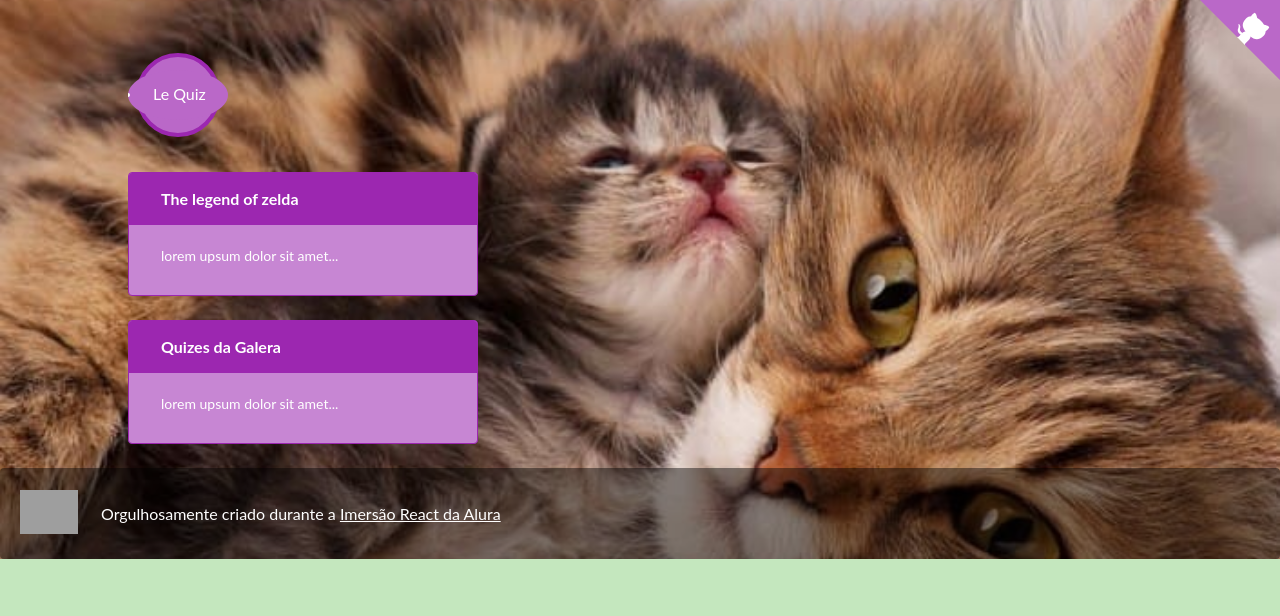
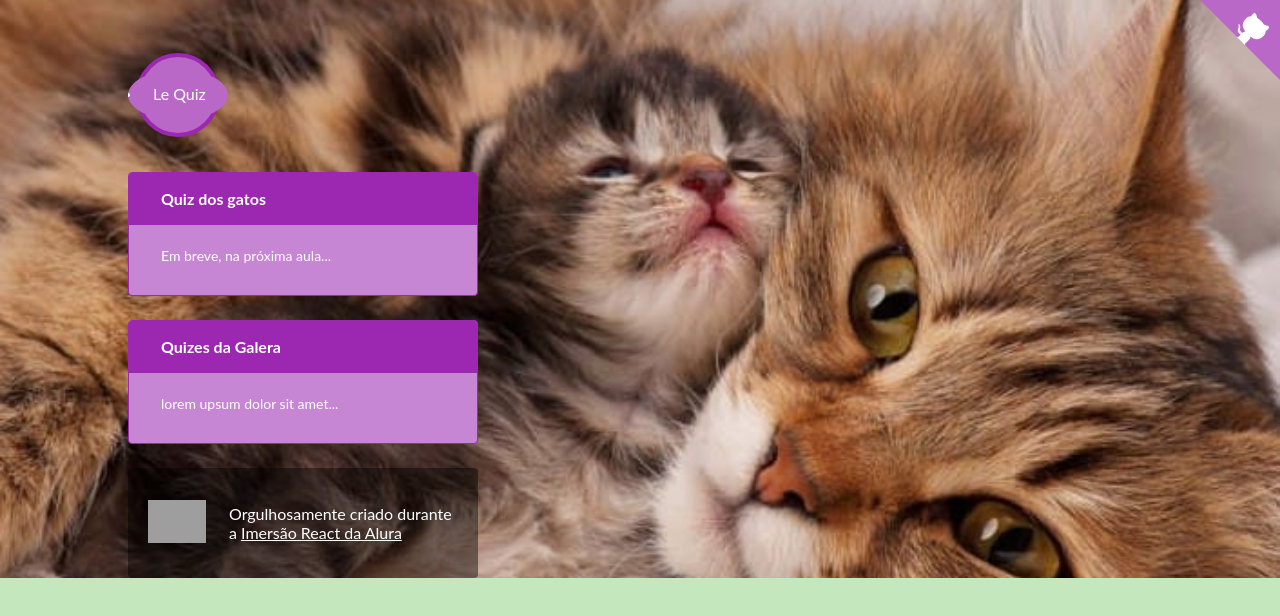
Before and after one commit to EdemarSantos/lequiz, a Next.js app: page / in a window 1280 px wide. Shown: the top 616 px of the page. Built offline with nearby package versions, Linux system fonts and the light colour scheme; grey boxes are pictures that could not be loaded.

Commit message:
Ok, falemos de gatos!

```diff
--- a/pages/index.js
+++ b/pages/index.js
@@ -25,10 +25,10 @@ export default function Home() {
         <QuizLogo />
         <Widget>
           <Widget.Header>
-            <h1>The legend of zelda</h1>
+            <h1>Quiz dos gatos</h1>
           </Widget.Header>
           <Widget.Content>
-            <p>lorem upsum dolor sit amet...</p>
+            <p>Em breve, na próxima aula...</p>
           </Widget.Content>
         </Widget>
 
@@ -40,9 +40,9 @@ export default function Home() {
             <p>lorem upsum dolor sit amet...</p>
           </Widget.Content>
         </Widget>
+        <Footer />
       </QuizContainer>
       <GitHubCorner projectUrl="https://github.com/EdemarSantos" />
-      <Footer />
     </QuizBackground>
   )
 }
```
